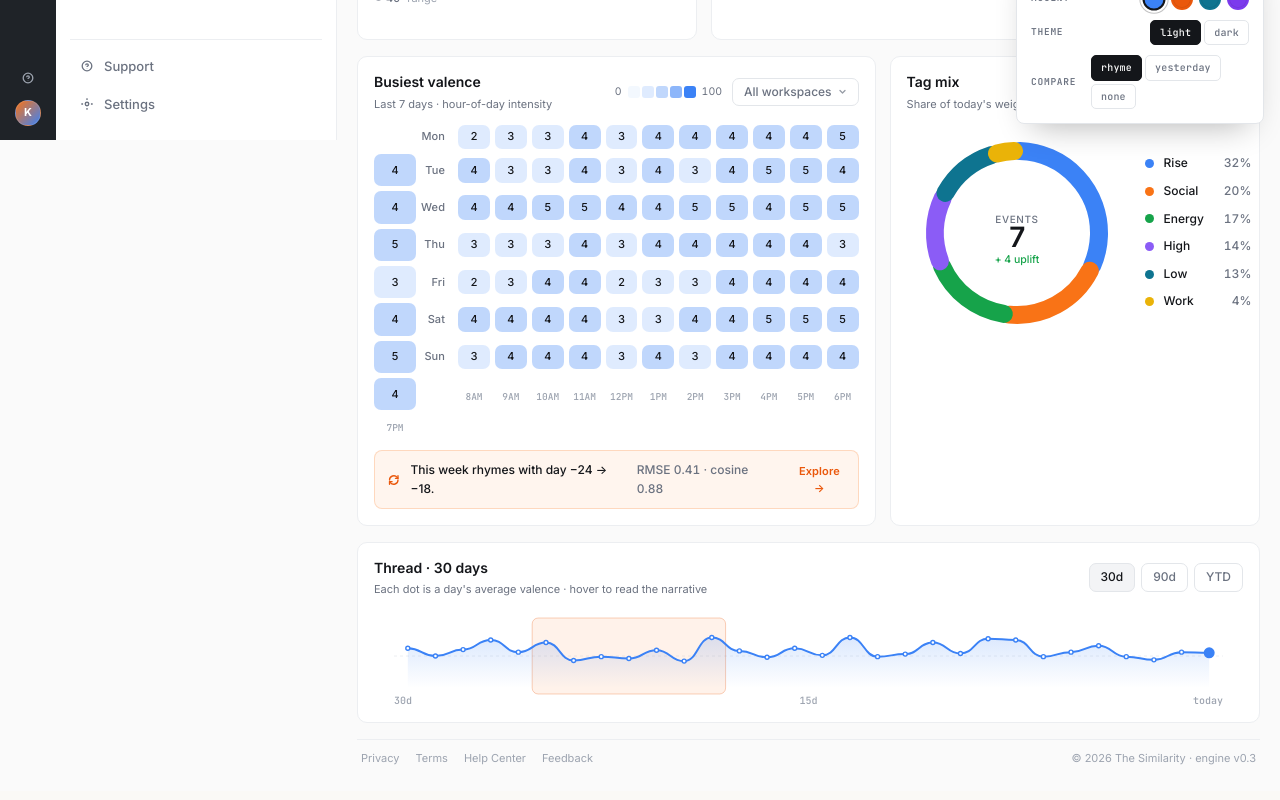
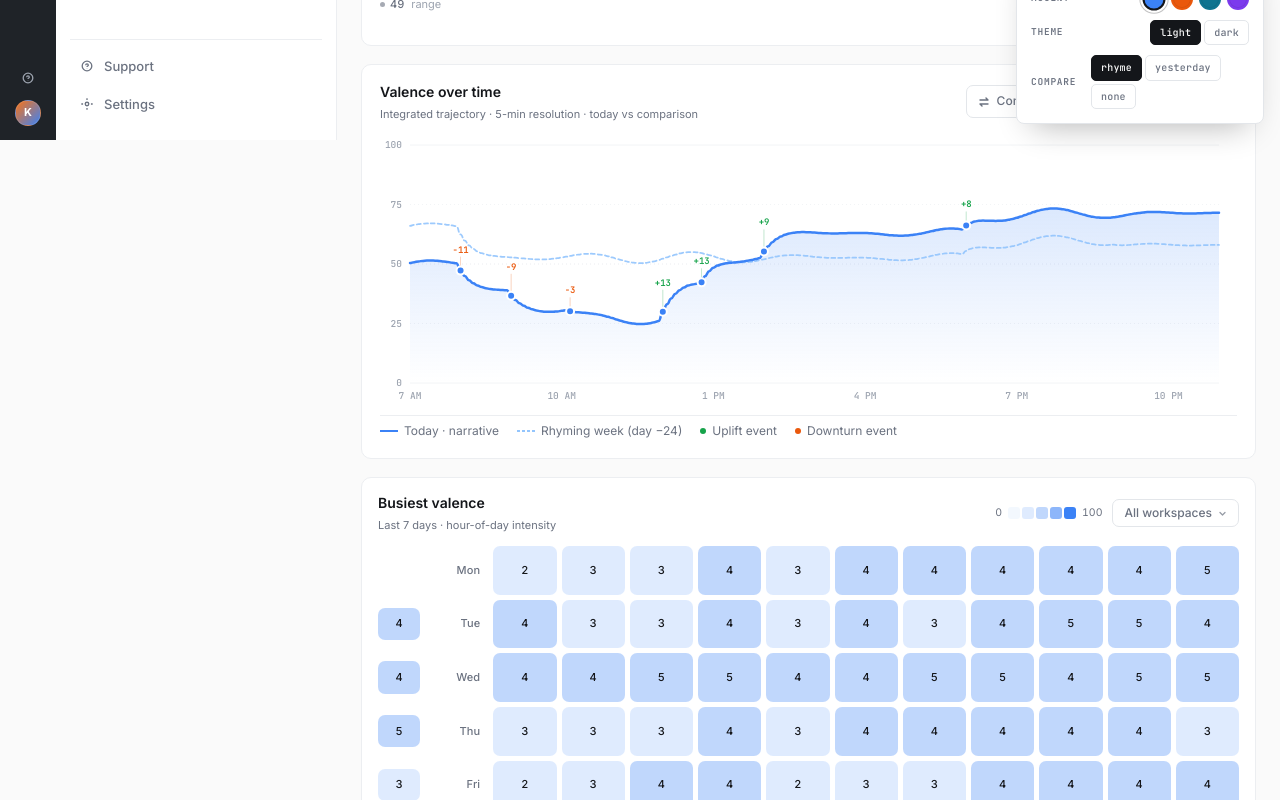
Before and after one commit to the-similarity/base, a Next.js app in the folder the-similarity-app/: page /prudent in a window 1280 px wide. Shown: the part 660-1460 px from the top of the page. Built offline with nearby package versions, Linux system fonts and the light colour scheme.

Commit message:
polish(prudent): responsive grid + uniform card padding + refined compare button

```diff
--- a/the-similarity-app/app/prudent/dashboard.tsx
+++ b/the-similarity-app/app/prudent/dashboard.tsx
@@ -144,19 +144,22 @@ export default function Dashboard() {
       <div style={{ display: "flex", minHeight: "100vh", background: "var(--app-bg)" }}>
         <Sidebar nav={nav} setNav={setNav} onCompose={() => setComposerOpen(true)} />
         <main
+          // 24px horizontal padding matches the reference grid. We use an
+          // inline gap of 18px between cards so the layout feels airy without
+          // wasting the canvas on very wide viewports.
           style={{
             flex: 1,
-            padding: "16px 20px 24px 20px",
+            padding: "18px 24px 28px 24px",
             display: "flex",
             flexDirection: "column",
-            gap: 16,
+            gap: 18,
             minWidth: 0,
           }}
         >
           <TopBar />
           <PageHeader events={events} />
 
-          <div style={{ display: "grid", gridTemplateColumns: "340px 1fr", gap: 14 }}>
+          <div className="prudent-grid-top">
             <KeyMetrics
               series={series}
               events={events}
@@ -175,7 +178,7 @@ export default function Dashboard() {
             />
           </div>
 
-          <div style={{ display: "grid", gridTemplateColumns: "1.4fr 1fr", gap: 14 }}>
+          <div className="prudent-grid-mid">
             <RhymeHeatmap history={history} rhymeStart={rhyme?.startIdx} />
             <TagDonut events={events} />
           </div>
@@ -282,6 +285,34 @@ export default function Dashboard() {
         .prudent-root .serif { font-family: var(--serif); }
         .prudent-root .tnum { font-variant-numeric: tabular-nums; }
         .prudent-root ::selection { background: var(--accent); color: #fff; }
+
+        /* Top grid: metrics column + chart. 340px left column works above
+           1280px; below that we stack so the chart isn't squeezed into a
+           sliver. The heatmap/donut mid grid follows the same principle. */
+        .prudent-root .prudent-grid-top {
+          display: grid;
+          grid-template-columns: 340px 1fr;
+          gap: 18px;
+        }
+        .prudent-root .prudent-grid-mid {
+          display: grid;
+          grid-template-columns: 1.4fr 1fr;
+          gap: 18px;
+        }
+        @media (max-width: 1280px) {
+          .prudent-root .prudent-grid-top {
+            grid-template-columns: 1fr;
+          }
+          .prudent-root .prudent-grid-mid {
+            grid-template-columns: 1fr;
+          }
+        }
+
+        /* Subtle hover affordance on all nav-ish buttons so the cursor never
+           feels stuck on a dead label. */
+        .prudent-root button:hover:not(:disabled) {
+          filter: brightness(0.98);
+        }
       `}</style>
     </div>
   );
@@ -1486,7 +1517,7 @@ function DayTrajectory({
         background: "var(--panel)",
         border: "1px solid var(--line)",
         borderRadius: 10,
-        padding: "14px 16px 16px 16px",
+        padding: "16px 18px 18px 18px",
         minWidth: 0,
       }}
     >
@@ -1495,23 +1526,24 @@ function DayTrajectory({
           display: "flex",
           alignItems: "center",
           justifyContent: "space-between",
-          marginBottom: 6,
+          marginBottom: 8,
+          gap: 12,
         }}
       >
-        <div>
+        <div style={{ minWidth: 0 }}>
           <div style={{ fontSize: 14, fontWeight: 600 }}>Valence over time</div>
           <div style={{ fontSize: 11, color: "var(--muted)", marginTop: 3 }}>
             Integrated trajectory · 5-min resolution · today vs comparison
           </div>
         </div>
-        <div style={{ display: "flex", gap: 6 }}>
+        <div style={{ display: "flex", gap: 6, flexShrink: 0 }}>
           <button
             onClick={() => setCompare(compareMode === "rhyme" ? "yesterday" : "rhyme")}
             style={{
               display: "flex",
               alignItems: "center",
-              gap: 6,
-              padding: "6px 10px",
+              gap: 7,
+              padding: "6px 11px",
               fontSize: 12,
               background: "var(--panel)",
               border: "1px solid var(--line-mid)",
@@ -1520,15 +1552,29 @@ function DayTrajectory({
               fontWeight: 500,
             }}
           >
-            <svg width="12" height="12" viewBox="0 0 12 12" fill="none" stroke="currentColor" strokeWidth="1.3">
+            <svg
+              width="12"
+              height="12"
+              viewBox="0 0 12 12"
+              fill="none"
+              stroke="currentColor"
+              strokeWidth="1.4"
+              strokeLinecap="round"
+              strokeLinejoin="round"
+            >
               <path d="M2 4h8l-2-2M10 8H2l2 2" />
             </svg>
-            Compare ·{" "}
-            {compareMode === "yesterday"
-              ? "Yesterday"
-              : compareMode === "rhyme"
-                ? "Rhyming week"
-                : "None"}
+            <span style={{ color: "var(--muted)" }}>Compare ·</span>
+            <span style={{ color: "var(--ink)", fontWeight: 500 }}>
+              {compareMode === "yesterday"
+                ? "Yesterday"
+                : compareMode === "rhyme"
+                  ? "Rhyming week"
+                  : "None"}
+            </span>
+            <svg width="8" height="8" viewBox="0 0 9 9" fill="none" stroke="currentColor" strokeWidth="1.3" style={{ opacity: 0.6 }}>
+              <path d="M2 3.5L4.5 6 7 3.5" strokeLinecap="round" strokeLinejoin="round" />
+            </svg>
           </button>
           <Chip label="Share" />
         </div>
@@ -2357,7 +2403,7 @@ function ThreadRibbon({
         background: "var(--panel)",
         border: "1px solid var(--line)",
         borderRadius: 10,
-        padding: "14px 16px",
+        padding: "16px 18px 18px 18px",
       }}
     >
       <div
@@ -2365,13 +2411,16 @@ function ThreadRibbon({
           display: "flex",
           alignItems: "center",
           justifyContent: "space-between",
-          marginBottom: 10,
+          marginBottom: 12,
+          gap: 12,
         }}
       >
-        <div>
+        <div style={{ minWidth: 0, flex: 1 }}>
           <div style={{ fontSize: 14, fontWeight: 600 }}>Thread · 30 days</div>
-          <div style={{ fontSize: 11, color: "var(--muted)", marginTop: 2 }}>
+          <div style={{ fontSize: 11, color: "var(--muted)", marginTop: 3 }}>
             {hoverIdx !== null ? (
+              // Serif italic pull-quote surfaces the hovered day's narrative
+              // — tiny but important UX hint that the graph has text under it.
               <span
                 className="serif"
                 style={{
@@ -2379,6 +2428,7 @@ function ThreadRibbon({
                   fontStyle: "italic",
                   fontSize: 13,
                   color: "var(--ink)",
+                  letterSpacing: "-0.005em",
                 }}
               >
                 day −{history[hoverIdx].day} — &ldquo;{history[hoverIdx].text.slice(0, 70)}…&rdquo;
@@ -2388,7 +2438,7 @@ function ThreadRibbon({
             )}
           </div>
         </div>
-        <div style={{ display: "flex", gap: 6 }}>
+        <div style={{ display: "flex", gap: 6, flexShrink: 0 }}>
           <Chip label="30d" active />
           <Chip label="90d" />
           <Chip label="YTD" />
@@ -2791,19 +2841,22 @@ function Footer() {
       style={{
         display: "flex",
         justifyContent: "space-between",
-        padding: "10px 4px 0 4px",
+        padding: "14px 2px 0 2px",
         borderTop: "1px solid var(--line)",
         fontSize: 11,
         color: "var(--faint)",
+        marginTop: 4,
       }}
     >
-      <div style={{ display: "flex", gap: 16 }}>
+      <div style={{ display: "flex", gap: 18 }}>
         <span>Privacy</span>
         <span>Terms</span>
         <span>Help Center</span>
         <span>Feedback</span>
       </div>
-      <div>© 2026 The Similarity · engine v0.3</div>
+      <div className="mono" style={{ letterSpacing: "0.02em" }}>
+        © 2026 The Similarity · engine v0.3
+      </div>
     </div>
   );
 }
```
